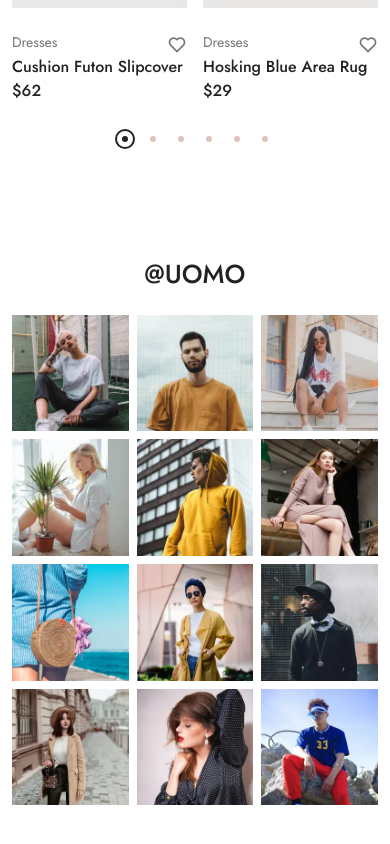
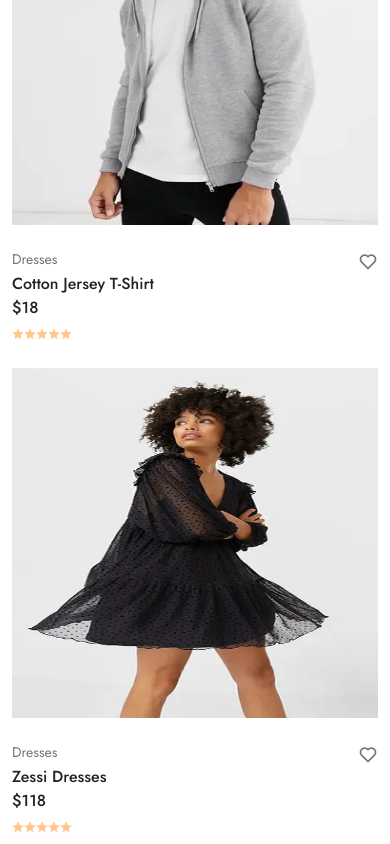
Before and after one commit to zain-mateen/React-Ecommerce, a React (Create React App) app: page / in a window 390 px wide. Shown: the part 4740-5584 px from the top of the page. Built offline with nearby package versions, Linux system fonts and the light colour scheme.

Commit message:
second comment

```diff
--- a/src/components/LimitedEditionSection/LimitedEditionSection.js
+++ b/src/components/LimitedEditionSection/LimitedEditionSection.js
@@ -25,6 +25,9 @@ const LimitedEditionSection = () => {
                 <Swiper
                     breakpoints={{
                         0: {
+                            slidesPerView: 1,
+                        },
+                        575: {
                             slidesPerView: 2,
                             spaceBetween: 16,
                         },
--- a/src/components/ProductSection/ProductSection.scss
+++ b/src/components/ProductSection/ProductSection.scss
@@ -38,7 +38,7 @@
             }
 
             @media (max-width: 420px) {
-                height: 200px;
+                height: 350px;
             }
 
             &:hover {
```
